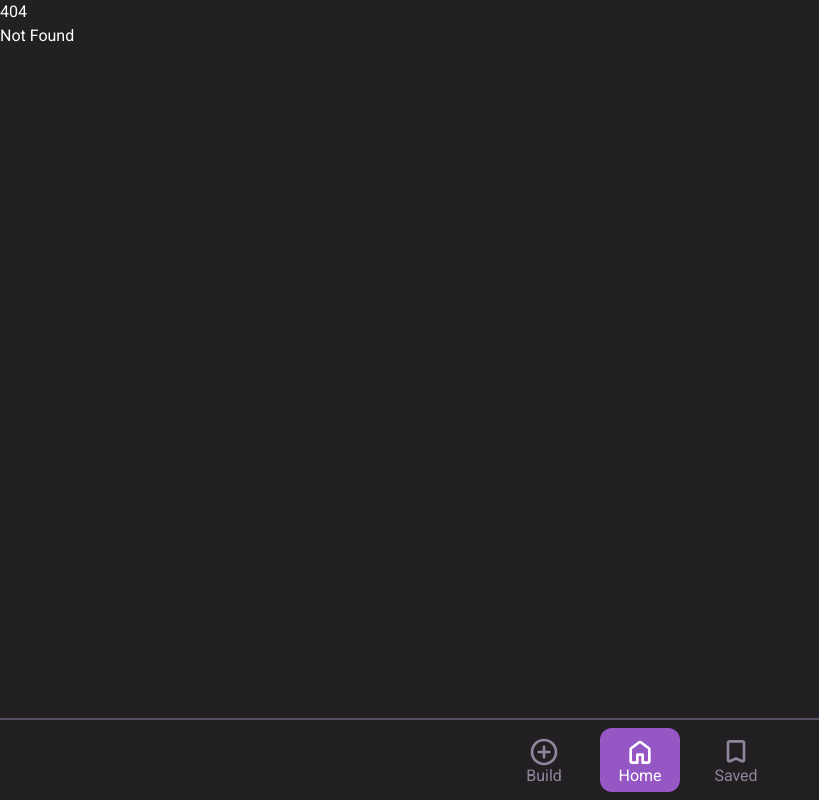
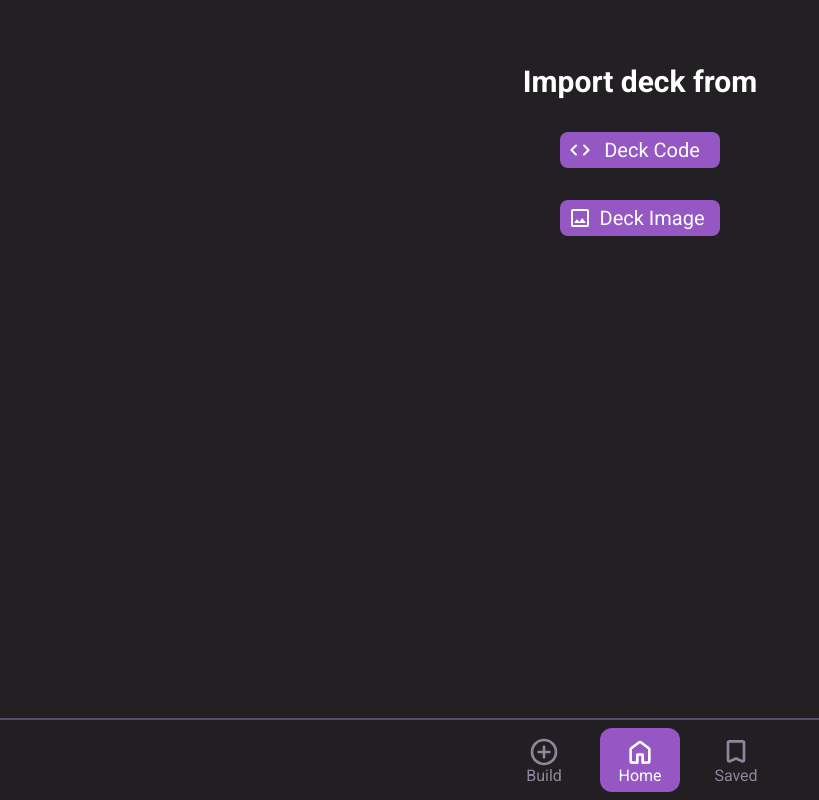
Before and after one commit to ozansap/GITCG-Cards, a SvelteKit app: page / in a window 1280 px wide. Before the commit this address had no page. Shown: the whole page, without its empty margins (0-819 px from the left). Built offline with nearby package versions, Linux system fonts and the light colour scheme.

Commit message:
import deck from deck code

```diff
--- /dev/null
+++ b/src/routes/+page.svelte
@@ -0,0 +1,33 @@
+<script lang="ts">
+	import { goto } from '$app/navigation';
+	import SVG_code from '$lib/svg/code.svelte';
+	import SVG_image from '$lib/svg/image.svelte';
+	import { decode } from '$lib/utils/Share.js';
+	import { store_buildDeck } from '$lib/utils/stores.js';
+
+	const importCode = async () => {
+		const text = await navigator.clipboard.readText();
+		const deck = decode(text).result;
+
+		if (deck === null) {
+			return alert('Text copied in your clipboard is not a valid deck code!');
+		}
+
+		store_buildDeck.set({ ...deck });
+		goto('/build');
+	};
+</script>
+
+<div class="mx-4 mt-16 flex flex-col items-center">
+	<h1 class="mb-8 text-3xl font-bold">Import deck from</h1>
+	<div class="flex w-40 flex-col items-center gap-8 text-xl">
+		<button on:click={importCode} class="flex w-full items-center rounded-lg bg-color_primary px-2 py-1">
+			<div class="w-6"><SVG_code /></div>
+			<div class="m-auto">Deck Code</div>
+		</button>
+		<button on:click={() => {}} class="flex w-full items-center rounded-lg bg-color_primary px-2 py-1">
+			<div class="w-6"><SVG_image /></div>
+			<div class="m-auto">Deck Image</div>
+		</button>
+	</div>
+</div>
```
